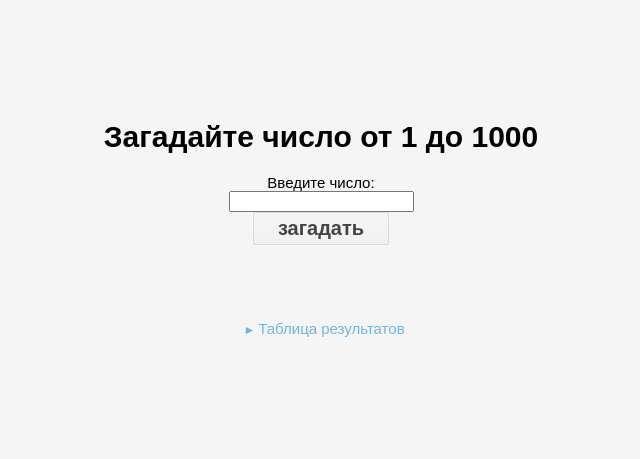
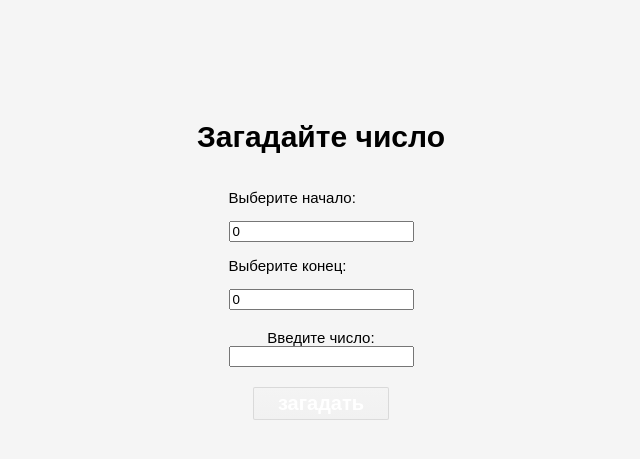
Before and after one commit to sollery/my_games, a Django app: template guess_the_number/templates/guess_the_number/index.html in a window 1280 px wide. Shown: the top 459 px of the page, without its empty margins (319-959 px from the left). Run offline with Django 4.2, Linux system fonts and the light colour scheme; the template is opened without the code that fills it, so the values that code supplies are empty.

Commit message:
25.05.2022

```diff
--- a/guess_the_number/templates/guess_the_number/index.html
+++ b/guess_the_number/templates/guess_the_number/index.html
@@ -1,17 +1,38 @@
 {% extends "guess_the_number/base.html" %}
 {% block title %}Загадай число{% endblock %}
 {% block content %}
-<h1>Загадайте число от 1 до 1000</h1>
-<label id = 'text'>Введите число: </label>
+<h1>Загадайте число</h1>
+<div>
+<p>Выберите начало:</p>
+<input type="number" id="min_num" value = "0">
+<p>Выберите конец:</p>
+<input type="number" id="max_num" value = "0">
+</div>
+<div>
+    <h2 id ="out"></h2>
+</div>
+<label id = 'text'>Введите число:</label>
 <input type="text" id="inp" value = ''>
+<div>
 <input id="button" type="button" value="загадать">
-<h2 id ="out"></h2>
-    <form id="form" method="POST">
-        {% csrf_token %}
-        <div class = 'disp_none'>
-        <input id="time" type="text" name="time">
-        <input id="step" type="text" name="step"></div>
-     </form>
-    <h2>{{error}}</h2>
-<a href="{% url 'games_info' %}">Таблица результатов</a>
+</div>
+{% csrf_token %}
+<table class="mytable">
+        <thead class="table-dark">
+            <tr>
+                {% for i in values_columns %}
+                    <th>{{i}}</th>
+                {%endfor%}
+            </tr>
+        </thead>
+        <tbody id = 'tt'>
+                    {%for row in rows %}
+                <tr>
+                    <td>{{row.date}}</td>
+                    <td>{{row.game_time}}</td>
+                    <td>{{row.try_count}}</td>
+                </tr>
+                    {% endfor %}
+        </tbody>
+ </table>
 {% endblock %}
--- a/guess_the_number/urls.py
+++ b/guess_the_number/urls.py
@@ -7,5 +7,4 @@ from django.conf.urls.static import static
 
 urlpatterns = [
     path('', views.index, name='main'),
-    path('info/', views.games_info, name='games_info'),
 ]
--- a/static/alert.js
+++ b/static/alert.js
@@ -1,3 +1,18 @@
+var t_body = document.querySelector('#tt');
+var row = document.createElement("tr");
+var field_names = ['date', 'game_time', 'steps'];
+
+function add_rows(parName,createName,data_array) {
+    console.log(data_array)
+    console.log('create')
+    parName.appendChild(createName);
+    for (let i = 0; i < field_names.length; i++) {
+	    td = document.createElement("td");
+        td.innerHTML = data_array[field_names[i]];
+        createName.appendChild(td);
+    }
+}
+
 function save_result(steps,game_time) {
     const csrftoken = document.querySelector('[name=csrfmiddlewaretoken]').value;
     data = {
@@ -12,43 +27,50 @@ function save_result(steps,game_time) {
                     'Accept': 'text/html',
                     'Content-Type': 'application/json',
                 }})
-            .then(response => console.log(response))
+            .then(response => response.text())
+            .then(temp => {
+                data["date"] = temp
+                add_rows(t_body,row,data)
+            })
             .catch(error => console.log(error));
 }
 
 
 var but = document.querySelector('#button');
-var array = [];
-var start = 1;
-var end = 1000;
-for (let i = start; i <= end; i++) {
-	array[i] = i;
+var arr = [];
+var start;
+var end;
+function create_array (start,end) {
+    let arr = new Array()
+    for (let i = start; i <= end; i++) {
+	    arr[i] = i;
 }
-
-
-but.onclick = function binarySearch() {
+    return arr
+}
+but.onclick = function() {
+    start = document.querySelector('#min_num').value;
+    end = document.querySelector('#max_num').value;
+    binarySearch(start,end,create_array(+start,+end))
+}
+function binarySearch(start,end,array,button_value) {
     var elem = document.getElementById('inp').value;
 	var step = 0;
     var time = performance.now();
     while (start <= end) {
-        var res = document.getElementById('out')
-        let middle = Math.floor((start + end) / 2);
-        var time_inp = document.querySelector('#time')
-        var step_inp = document.querySelector('#step')
+        var res = document.getElementById('out');
+        var middle = Math.floor((+start + +end) / 2);
+
 		step+=1
-        if (Number.isInteger(+elem) && (+elem >= 1)){
-            if (array[middle] === (+elem)) {
+        if (Number.isInteger(+elem) && (+elem >= 1)) {
+            if (middle === (+elem)) {
                 var end_time = performance.now() - time;
-//                console.log(Math.round(end_time/1000),step,middle, elem)
-                res.innerHTML = 'Ура, я угадал твое число: ' + middle + '. Перейди по ссылке чтобы посмотреть статистику игры'
-//                time_inp.value = Math.round(end_time/1000)
-//                step_inp.value = step
+                res.innerHTML = 'Ура, я угадал твое число: ' + middle + '.'
                 save_result(step,Math.round(end_time/1000))
                 return
             }
             else {
-                var num = prompt('Больше или меньше? '+ middle).toLowerCase();
-                }if (num === 'больше') {
+                var resp = prompt('Больше или меньше? '+ middle).toLowerCase();
+                if (resp === 'больше') {
                     start = middle + 1;
                 } else if (num === 'меньше') {
                     end = middle - 1;
@@ -57,10 +79,41 @@ but.onclick = function binarySearch() {
                     alert('Ответьте корректно на вопрос!')
                     step -= 1
                 }
+            }
         }
         else {
             alert("Введите число!!!")
             return
-    }
+        }
     }
 }
+
+ document.querySelector('#button').onmouseenter = () => {
+     document.querySelector('#button').style.background = 'red';
+
+ }
+ document.querySelector('#button').onmouseleave = () => {
+     document.querySelector('#button').style.background = 'blue';
+
+ }
+// document.querySelector('#button').onmousedown = () => {
+//     document.querySelector('#button').style.background = 'orange';
+//
+// }
+
+
+//function add_rows(data){
+//    console.log("!!!")
+//    var t_body = document.querySelector('#tt');
+//    var row = document.createElement("tr");
+//    t_body.appendChild(row);
+//    td = document.createElement("td");
+//    td.innerHTML = data["response"];
+//    row.appendChild(td);
+//    td = document.createElement("td");
+//    td.innerHTML = data["game_time"];
+//    row.appendChild(td);
+//    td = document.createElement("td");
+//    td.innerHTML = data["steps"];
+//    row.appendChild(td);
+//}
--- a/static/main.css
+++ b/static/main.css
@@ -71,53 +71,14 @@ body {
   font-family: arial,sans-serif;
   font-size: 20px;
   font-weight: bold;
-  color: rgb(68,68,68);
+  color: rgb(255,255,255);
   text-decoration: none;
   user-select: none;
   padding: .2em 1.2em;
+  margin: 20px;
   outline: none;
   border: 1px solid rgba(0,0,0,.1);
   border-radius: 2px;
   background: rgb(245,245,245) linear-gradient(#f4f4f4, #f1f1f1);
   transition: all .218s ease 0s;
 }
-#button :hover {
-  color: rgb(24,24,24);
-  border: 1px solid rgb(198,198,198);
-  background: #f7f7f7 linear-gradient(#f7f7f7, #f1f1f1);
-  box-shadow: 0 1px 2px rgba(0,0,0,.1);
-}
-#button :active {
-  color: rgb(51,51,51);
-  border: 1px solid rgb(204,204,204);
-  background: rgb(238,238,238) linear-gradient(rgb(238,238,238), rgb(224,224,224));
-  box-shadow: 0 1px 2px rgba(0,0,0,.1) inset;
-}
-a {
-    display: inline-block;
-    position: relative;
-    padding-left: 6px;
-    text-decoration: none;
-    color: #6AB3EC;
-    text-shadow: 0 1px 1px rgba(255,255,255,0.9);
-}
-
-a:hover {
-    color: #3C9CE7;
-}
-
-a:before {
-    content: "\25BA";
-    font-size: 80%;
-    display: inline-block;
-    padding-right: 3px;
-    pointer-events: none;
-}
-
-a:hover:before {
-    color: #F2BF97;
-}
-
-.disp_none {
-    display : none;
-}
```
Also changed, not shown: guess_the_number/templates/guess_the_number/games_info.html (deleted, +0 -23 lines), guess_the_number/views.py (+12 -6 lines).
